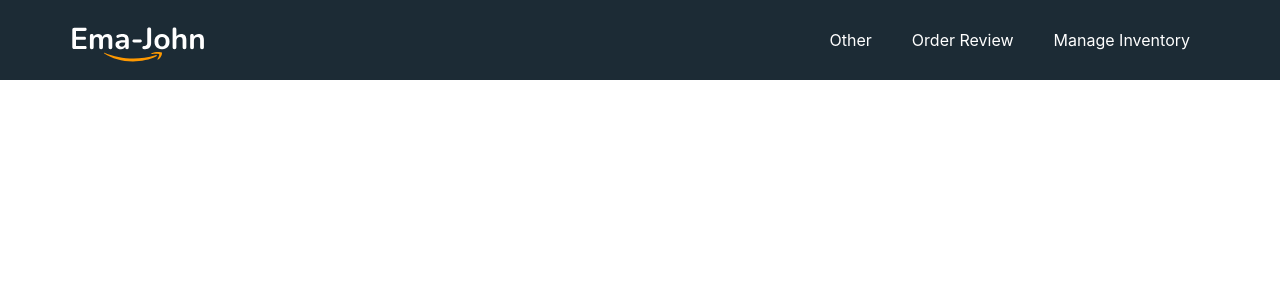
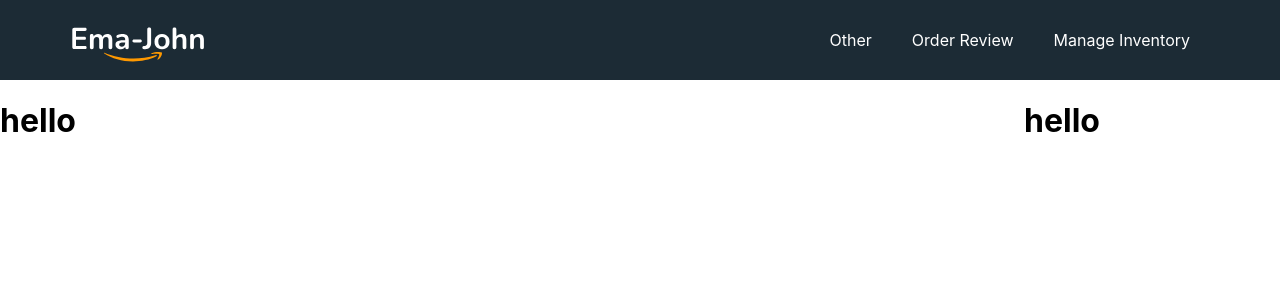
Before and after one commit to hrz07/Ema-John-React.JS, a React (Create React App) app: page / in a window 1280 px wide. Shown: the top 300 px of the page. Built offline with nearby package versions, Linux system fonts and the light colour scheme.

Commit message:
data fetched

```diff
--- a/src/App.js
+++ b/src/App.js
@@ -1,11 +1,12 @@
-import logo from './logo.svg';
 import './App.css';
 import Navbar from './components/navbar/Navbar';
+import Shop from './components/Shop/Shop';
 
 function App() {
   return (
     <div >
        <Navbar/>
+       <Shop/>
     </div>
   );
 }
--- /dev/null
+++ b/src/components/Shop/Shop.css
@@ -0,0 +1,4 @@
+.shopContainer{
+    display: grid;
+    grid-template-columns: 4fr 1fr;
+}
--- /dev/null
+++ b/src/components/Shop/Shop.js
@@ -0,0 +1,27 @@
+import React, { useEffect, useState } from 'react';
+import './Shop.css'
+
+const Shop = () => {
+    const [product,setProduct] = useState([])
+    useEffect(()=>{
+        fetch('products.json')
+        .then(res => res.json())
+        .then(data => console.log(data))
+    },[])
+
+
+
+
+    return (
+        <div className='shopContainer'>
+            <div className="products">
+                <h1>hello</h1>
+            </div>
+            <div className="sideBar">
+                <h1>hello</h1>
+            </div>
+        </div>
+    );
+}
+
+export default Shop;
```
